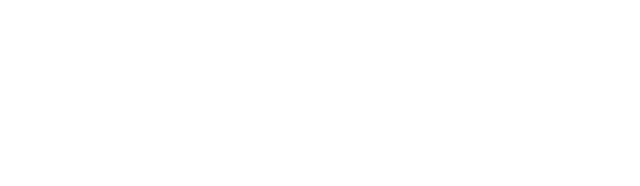
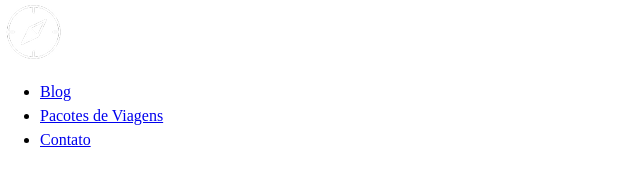
Before and after one commit to ftitonel/jornada-viagens, a plain HTML site: page index.html in a window 1280 px wide. Shown: the whole page, without its empty margins (0-640 px from the left). Drawn offline with Linux system fonts and the light colour scheme.

Commit message:
Cria estrutura do menu/

```diff
--- a/index.html
+++ b/index.html
@@ -1,5 +1,5 @@
 <!DOCTYPE html>
-<html lang="pt">
+<html lang="pt-BR">
   <head>
     <meta charset="UTF-8" />
     <meta name="viewport" content="width=device-width, initial-scale=1.0" />
@@ -8,7 +8,21 @@
   </head>
   <body>
     <header>
-
+      <a href="index.html" title="Voltar para a página inicial">
+        <img src="img/logo-bussola-branca.png" alt="Logo Jornada Viagens" />
+      </a>
+      <img src="img/menu.png" alt="Menu" />
+      <nav>
+        <ul>
+          <li><a href="blog.html" target="_blank" title="Acessar Blog">Blog</a></li>
+          <li>
+            <a href="pacotes.html" target="_blank" title="Acessar Pacotes de viagens"
+              >Pacotes de Viagens</a
+            >
+          </li>
+          <li><a href="contato.html" target="_blank" title="Acessar Contato">Contato</a></li>
+        </ul>
+      </nav>
     </header>
   </body>
 </html>
```
Also changed, not shown: favicon.png (added), img/logo-bussola-branca.png (added), img/menu.png (added).
